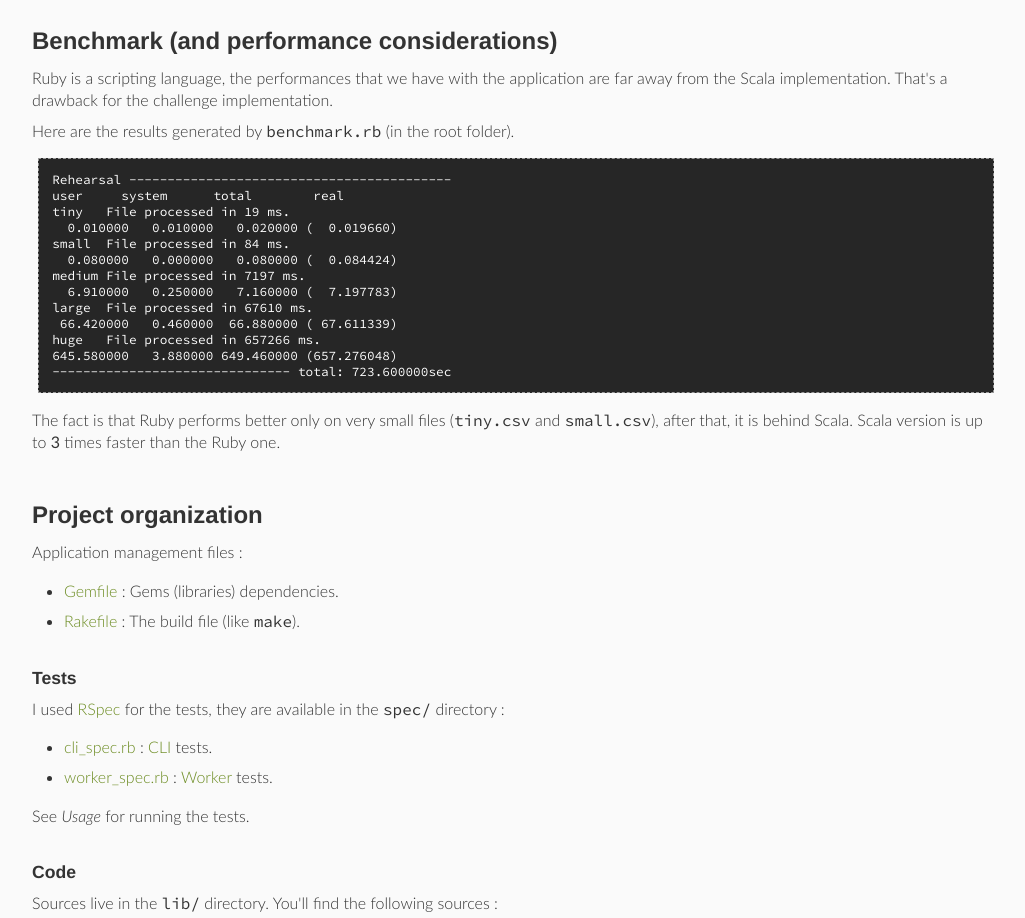
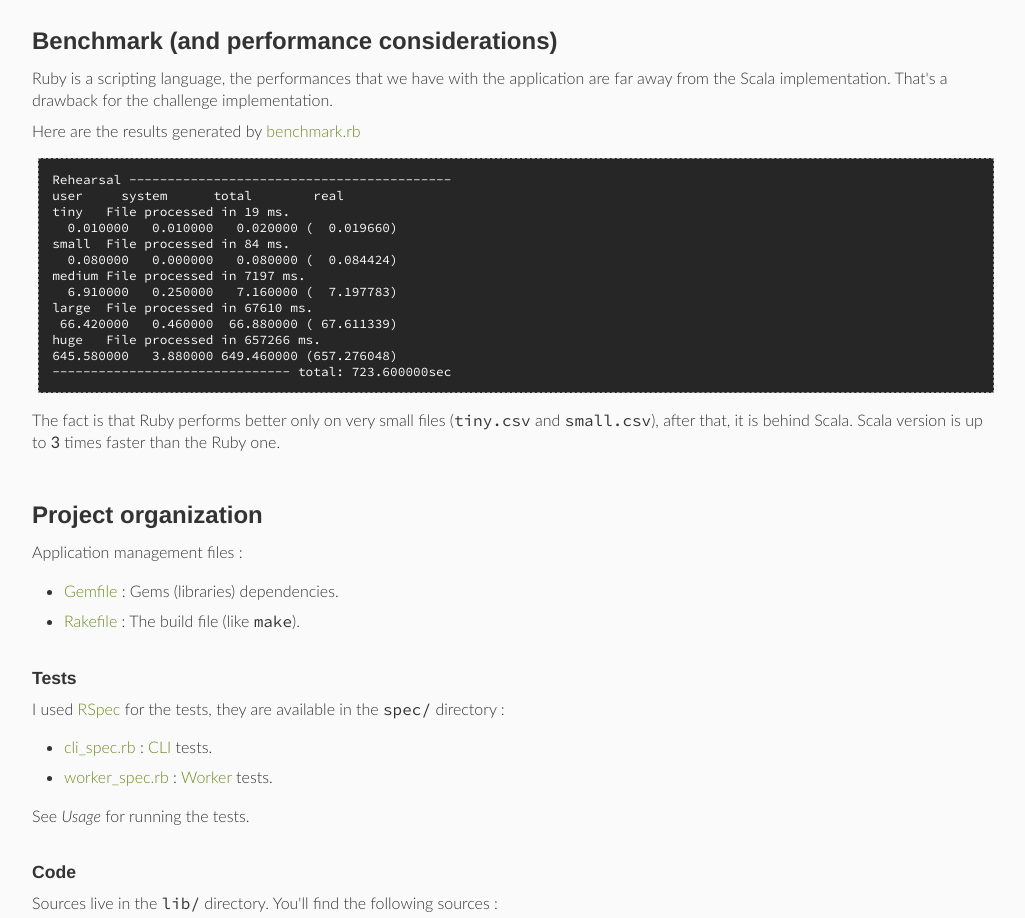
Before and after one commit to undx/challenge.rb, a plain HTML site: page doc/README_rdoc.html in a window 1280 px wide. Shown: the part 1400-2318 px from the top of the page, without its empty margins (248-1273 px from the left). Drawn offline with Linux system fonts and the light colour scheme; files whose address does not match are found by name.

Commit message:
Added link to benchmark.rb

```diff
--- a/doc/README_rdoc.html
+++ b/doc/README_rdoc.html
@@ -163,8 +163,8 @@ to see the challenge description and how I realized it.</p>
 application are far away from the Scala implementation. That&#39;s a
 drawback for the challenge implementation.</p>
 
-<p>Here are the results generated by <code>benchmark.rb</code> (in the root
-folder).</p>
+<p>Here are the results generated by <a
+href="https://github.com/undx/challenge.rb/blob/master/benchmark.rb">benchmark.rb</a></p>
 
 <pre>Rehearsal ------------------------------------------
 user     system      total        real
```
Also changed, not shown: doc/index.html (+2 -2 lines), 3 other files.
